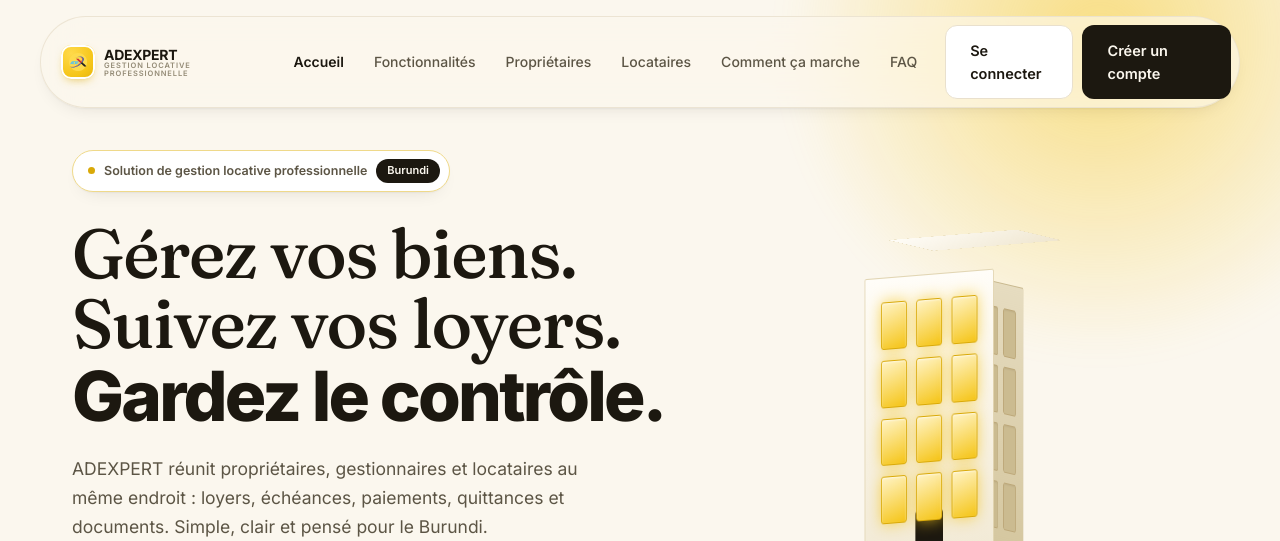
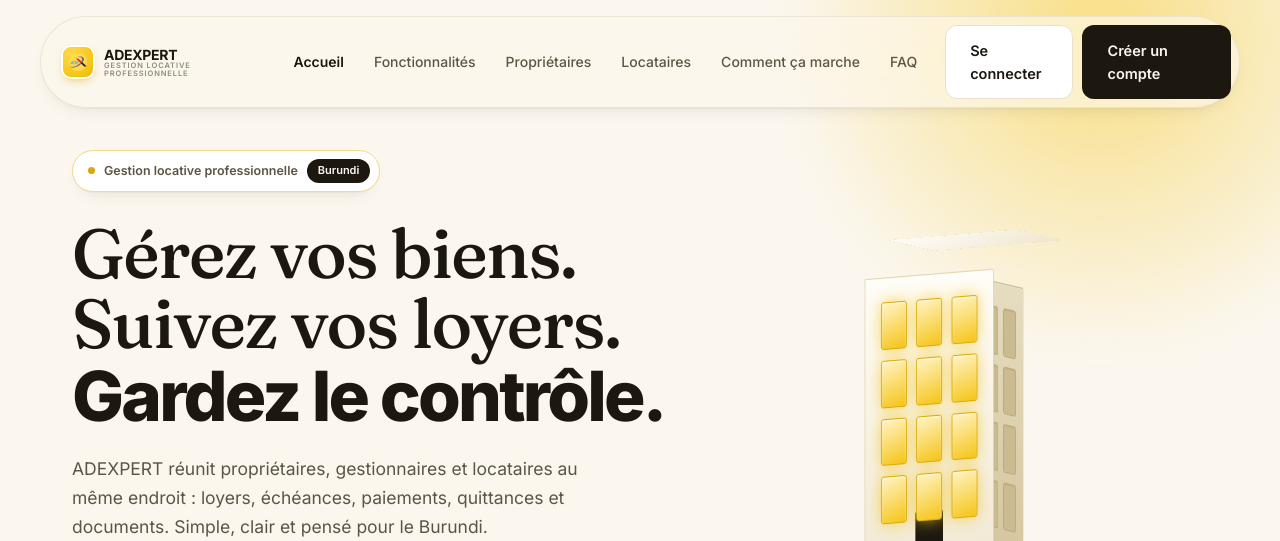
Before and after one commit to Willy-Dev239/ADEXPERTPROJECT, a Django app: page / in a window 1280 px wide. Shown: the top 541 px of the page. Run offline with Django 4.2, Linux system fonts and the light colour scheme; parts of the project's set-up code (start-up, migrations or seed data) failed here and were passed over.

Commit message:
Update eyebrow text in home.html

```diff
--- a/templates/home.html
+++ b/templates/home.html
@@ -1510,7 +1510,7 @@
     <div class="hero-bg"><span class="r1"></span><span class="r2"></span></div>
     <div class="wrap hero-in">
       <div>
-        <span class="eyebrow rv"><i></i>Solution de gestion locative professionnelle<b>Burundi</b></span>
+        <span class="eyebrow rv"><i></i>Gestion locative professionnelle<b>Burundi</b></span>
         <h1 class="rv"><span class="l1">Gérez vos biens.</span><span class="l2">Suivez vos loyers.</span><span class="l3">Gardez le contrôle.</span></h1>
         <p class="lead rv">ADEXPERT réunit propriétaires, gestionnaires et locataires au même endroit : loyers, échéances, paiements, quittances et documents. Simple, clair et pensé pour le Burundi.</p>
         <div class="hero-cta rv">
```
